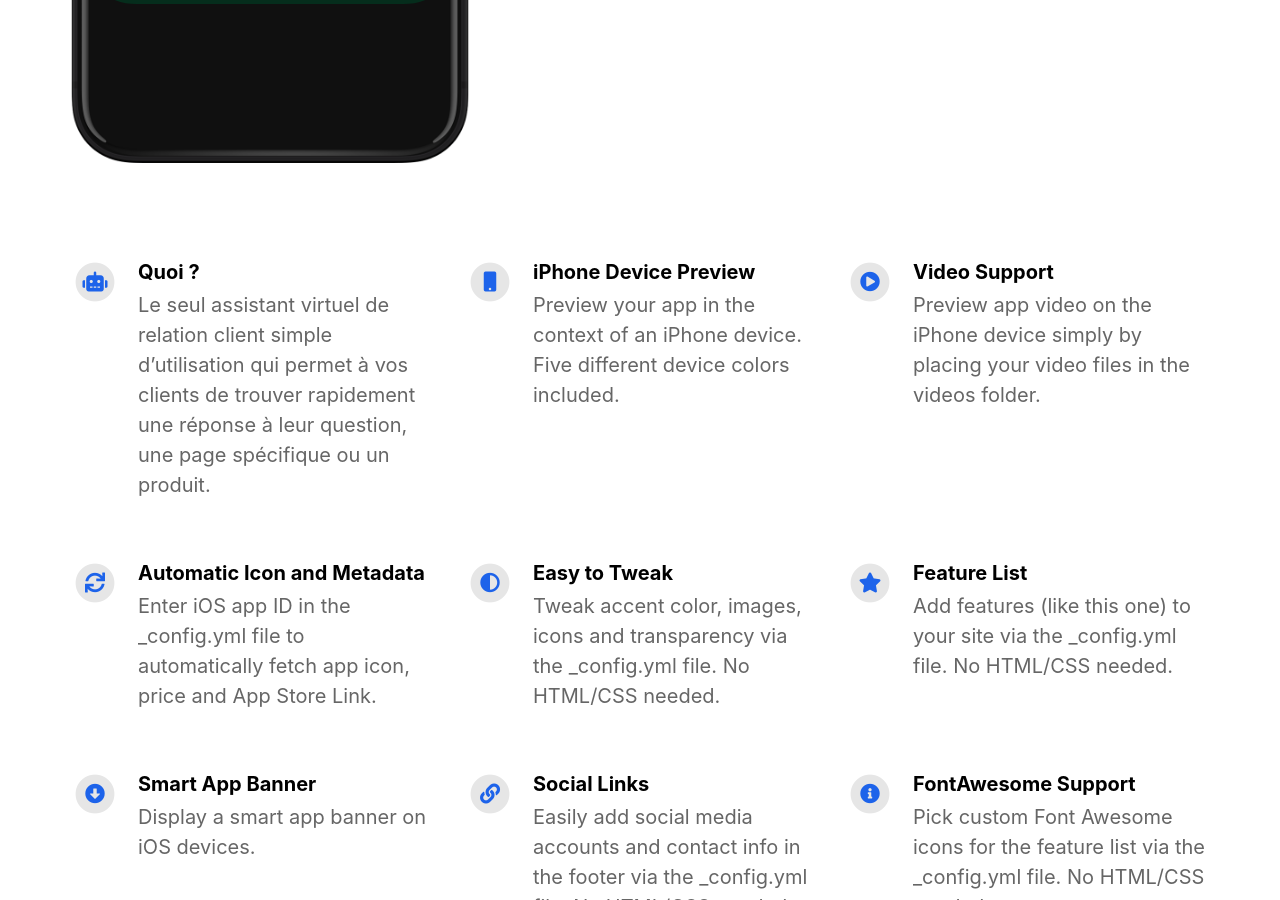
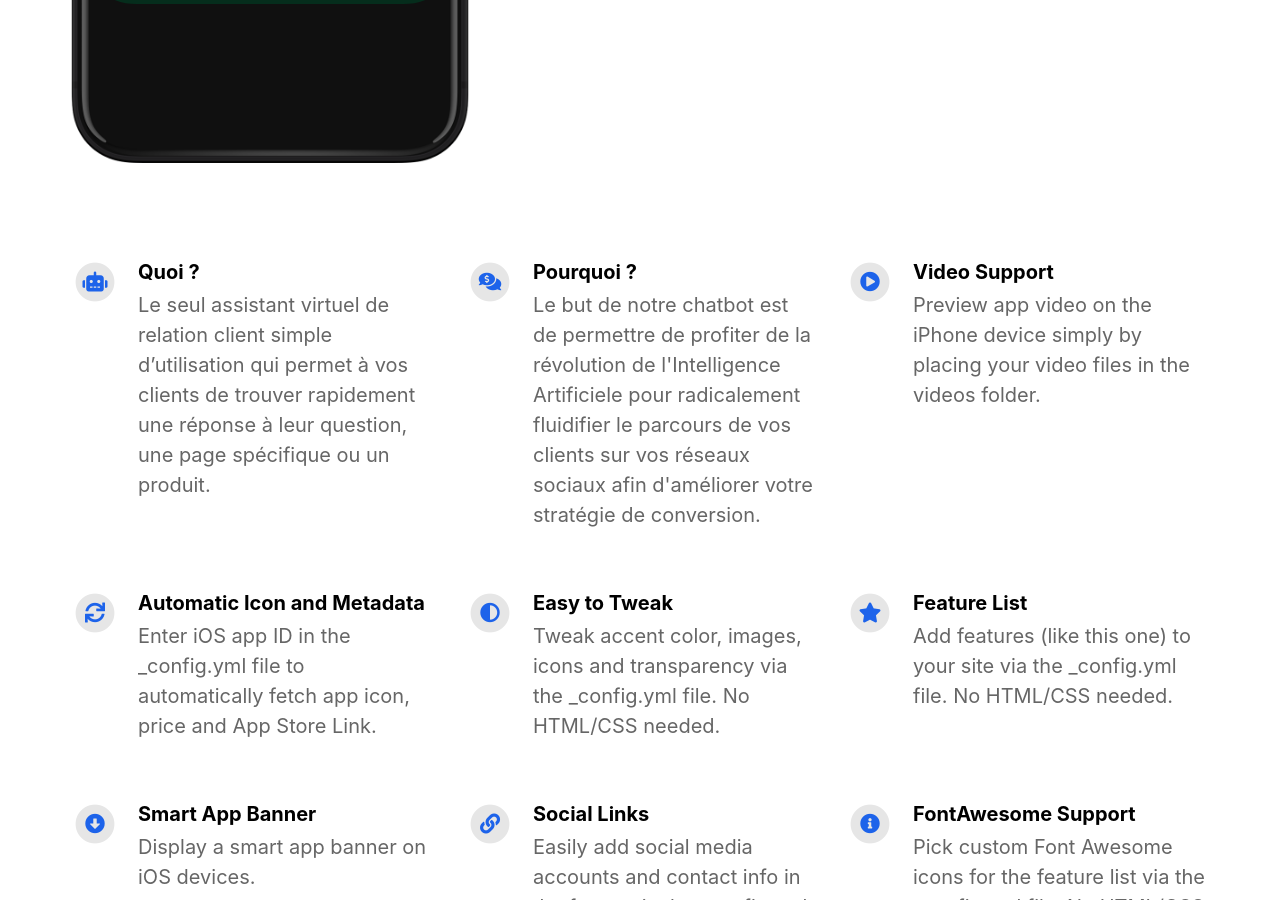
Before and after one commit to weltare/strategies, a Jekyll site: the page built from index.html, in a window 1280 px wide and 900 px high, scrolled down 822 px. Built offline with Jekyll 4.4.1, drawn with Linux system fonts in a browser that asks for light colours; nearby versions of some CDN libraries.

Commit message:
Update _config.yml : Pourquoi ?
title                                 : Pourquoi ?
    description                           : Le but de notre chatbot est de permettre de profiter de la révolution de l'Intelligence Artificiele pour radicalement fluidifier le parcours de vos clients sur vos réseaux sociaux afin d'améliorer votre stratégie de conversion.
    fontawesome_icon_name                 : comments-dollar

```diff
--- a/_config.yml
+++ b/_config.yml
@@ -39,9 +39,9 @@ features                                  :
     description                           : Le seul assistant virtuel de relation client simple d’utilisation qui permet à vos clients de trouver rapidement une réponse à leur question, une page spécifique ou un produit.
     fontawesome_icon_name                 : robot
 
-  - title                                 : iPhone Device Preview
-    description                           : Preview your app in the context of an iPhone device. Five different device colors included.
-    fontawesome_icon_name                 : mobile
+  - title                                 : Pourquoi ?
+    description                           : Le but de notre chatbot est de permettre de profiter de la révolution de l'Intelligence Artificiele pour radicalement fluidifier le parcours de vos clients sur vos réseaux sociaux afin d'améliorer votre stratégie de conversion.
+    fontawesome_icon_name                 : comments-dollar
 
   - title                                 : Video Support
     description                           : Preview app video on the iPhone device simply by placing your video files in the videos folder.
```
